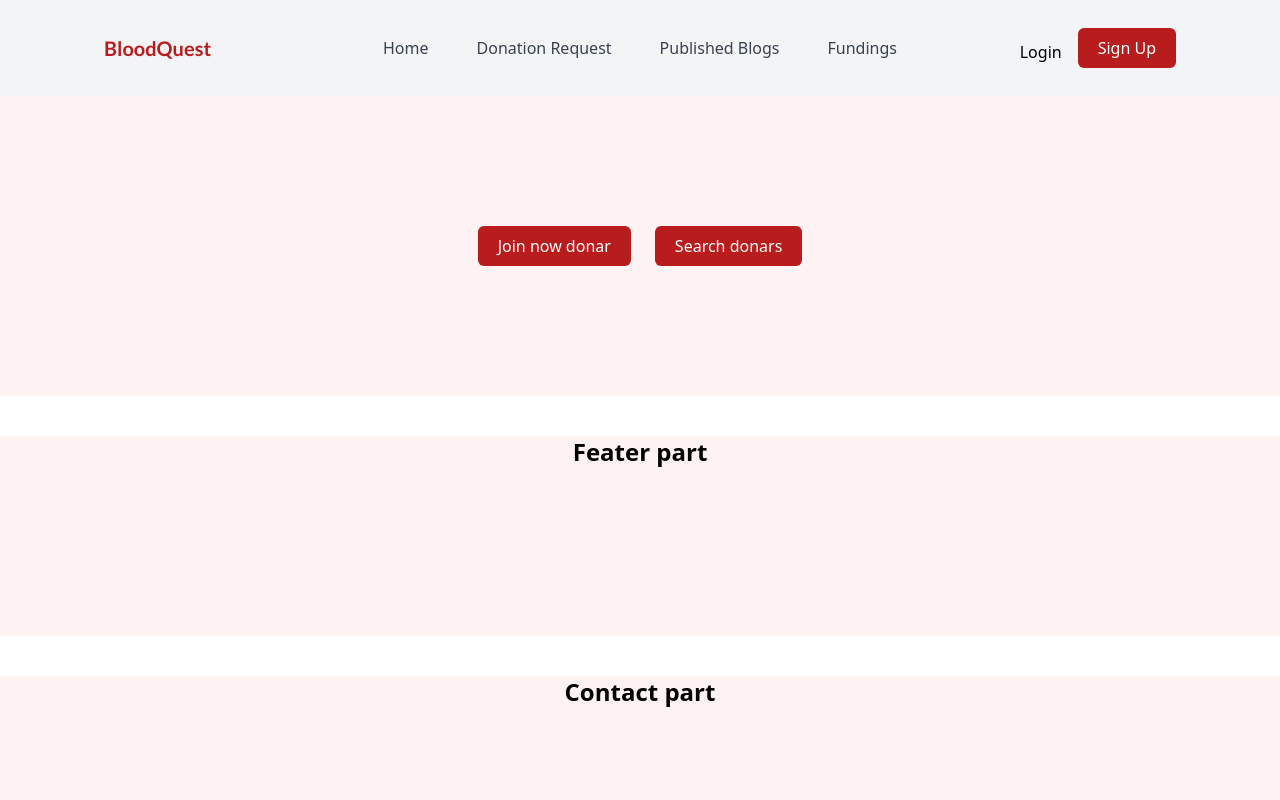
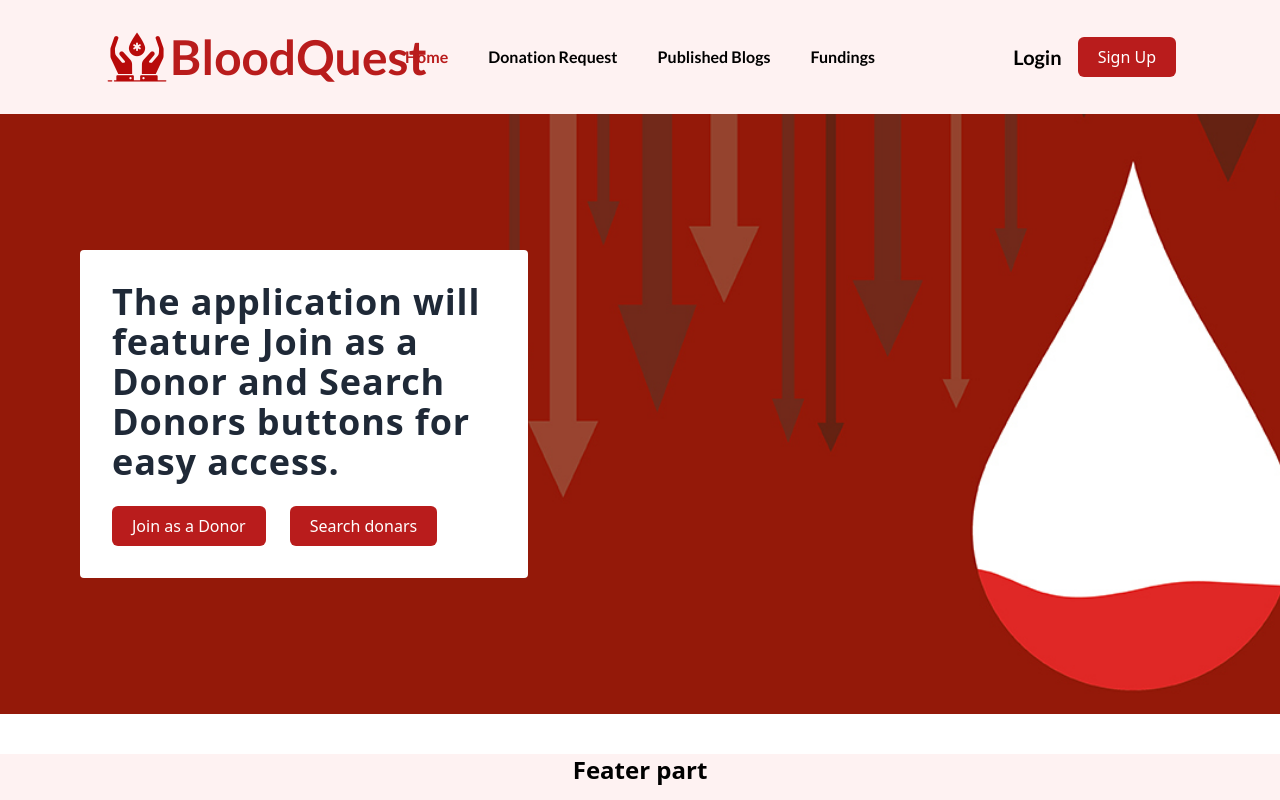
Before and after one commit to AlmasWD09/blood-quest-client-site, a React (Vite) app: page / in a window 1280 px wide. Shown: the top 800 px of the page. Built offline with nearby package versions, Linux system fonts and the light colour scheme; no server answers.

Commit message:
banner section cover image setup

```diff
--- a/src/components/shared/Button.jsx
+++ b/src/components/shared/Button.jsx
@@ -3,7 +3,7 @@ import PropTypes from 'prop-types';
 const Button = ({ text }) => {
     return (
         <div>
-            <button className="text-base font-semibold lg:mx-5 py-2 md:py-0 group relative w-max">
+            <button className="text-base font-semibold font-lato lg:mx-5 md:py-0 group relative w-max">
                 <span className='font-montserrat'>{text}</span>
                 <span className="absolute -bottom-1 left-0 w-0 transition-all h-0.5 bg-primary group-hover:w-full"></span>
             </button>
--- a/src/components/shared/navbar/Navbar.jsx
+++ b/src/components/shared/navbar/Navbar.jsx
@@ -6,44 +6,46 @@ import { Link, NavLink } from "react-router-dom";
 import Container from "../Container";
 import logo from "../../../assets/blood-logo.png"
 import useAuth from "../../../hooks/useAuth";
+import Button from "../Button";
 
 const Navbar = () => {
     const { user,logOut} = useAuth();
     const [isOpen, setIsOpen] = useState(false);
     return (
         <>
-            {/* <div className="bg-primaryGray"> */}
-            <div className="bg-gray-100">
+            <div  className="bg-primaryGray">
                 <Container>
-                    <div className="relative  flex justify-between items-center  px-6 py-6">
+                    <nav  className="relative flex justify-between items-center  px-6 py-6">
                         {/* navbar website name and logo */}
                         <div className="w-[20%]">
                             <div className="flex items-center">
-                                {/* <img src={logo} alt="" /> */}
-                                {/* <h1 className="text-5xl text-primary font-bold font-lato">Blood<span>Quest</span></h1> */}
-                                <h1 className="text-xl text-primary font-bold font-lato">Blood<span>Quest</span></h1>
+                                <img src={logo} alt="" />
+                                <h1 className="text-5xl text-primary font-bold font-lato">Blood<span>Quest</span></h1>
                             </div>
                         </div>
 
 
                         {/* navbar website menu items */}
-                        <div className=" w-[60%] lg:flex lg:justify-center lg:items-center hidden">
-                            <div>
-                                <NavLink to='/' className="px-3 py-2 mx-3 mt-2 text-gray-700 transition-colors duration-300 transform rounded-md lg:mt-0 dark:text-gray-200 hover:bg-gray-100 dark:hover:bg-gray-700">
-                                    Home
+                        <div className=" w-[60%] lg:flex lg:justify-center lg:items-center items-center hidden">
+                            <div className="flex items-center">
+                                <NavLink to='/' >
+                                   <Button text={" Home"} />
                                 </NavLink>
-                                <NavLink to='/donation-request' className="px-3 py-2 mx-3 mt-2 text-gray-700 transition-colors duration-300 transform rounded-md lg:mt-0 dark:text-gray-200 hover:bg-gray-100 dark:hover:bg-gray-700">
-                                    Donation Request
+                                <NavLink to='/donation-request' >
+                                <Button text={"Donation Request"} />
+
                                 </NavLink>
-                                <NavLink to='/published-blogs' className="px-3 py-2 mx-3 mt-2 text-gray-700 transition-colors duration-300 transform rounded-md lg:mt-0 dark:text-gray-200 hover:bg-gray-100 dark:hover:bg-gray-700">
-                                    Published Blogs
+                                <NavLink to='/published-blogs' >
+                                <Button text={"Published Blogs"} />
+
                                 </NavLink>
-                                <NavLink to='/fundings' className="px-3 py-2 mx-3 mt-2 text-gray-700 transition-colors duration-300 transform rounded-md lg:mt-0 dark:text-gray-200 hover:bg-gray-100 dark:hover:bg-gray-700">
-                                    Fundings
+                                <NavLink to='/fundings' >
+                                <Button text={"Fundings"} />
+
                                 </NavLink>
                                 {
-                                    user && <NavLink to='/dashboard' className="px-3 py-2 mx-3 mt-2 text-gray-700 transition-colors duration-300 transform rounded-md lg:mt-0 dark:text-gray-200 hover:bg-gray-100 dark:hover:bg-gray-700">
-                                        Dashboard
+                                    user && <NavLink to='/dashboard' >
+                                        <Button text={"Dashboard"} />
                                     </NavLink>
                                 }
                             </div>
@@ -52,7 +54,7 @@ const Navbar = () => {
                         <div className=" w-[20%] lg:flex lg:justify-end hidden">
                             <div className="flex items-center gap-4">
                                 <Link to='/login'>
-                                    <button className=" py-2 mt-2">Login</button>
+                                    <button className="text-xl font-semibold font-lato py-2">Login</button>
                                 </Link>
                                 {
                                     user ? <div>user aca
@@ -117,7 +119,7 @@ const Navbar = () => {
                                 </div>
                             </div>
                         </div>
-                    </div>
+                    </nav>
                 </Container>
             </div>
         </>
--- a/src/components/shared/sidebar/Sidebar.jsx
+++ b/src/components/shared/sidebar/Sidebar.jsx
@@ -3,7 +3,7 @@ import { NavLink, } from "react-router-dom";
 
 
 const Sidebar = () => {
-   const role = 'donor'
+   const role = 'admin'
     return (
         <>
         <div className="bg-gray-100 w-[200px] h-screen px-4">
--- a/src/index.css
+++ b/src/index.css
@@ -4,3 +4,9 @@
 @tailwind base;
 @tailwind components;
 @tailwind utilities;
+
+/* navbar menu */
+nav a.active {
+    color: #b91c1c;
+    font-weight:900;
+  }
--- a/src/pages/dashboard/admin/allUsers/AllUserRow.jsx
+++ b/src/pages/dashboard/admin/allUsers/AllUserRow.jsx
@@ -1,11 +1,10 @@
 import PropTypes from 'prop-types';
-import { useState } from 'react';
 import useAxiosSecure from '../../../../hooks/useAxiosSecure';
 
 const AllUserRow = ({ singleUser,refetch}) => {
-
     const axiosSecure = useAxiosSecure();
     const { image, email, name, role, status, } = singleUser || {};
+
 
     return (
         <>
--- a/src/pages/dashboard/admin/allUsers/AllUsers.jsx
+++ b/src/pages/dashboard/admin/allUsers/AllUsers.jsx
@@ -23,10 +23,10 @@ const AllUsers = () => {
         <div>
               <div className="text-center mt-10">
                 <h1 className="text-5xl font-semibold text-green-500">All Users</h1>
-                <div className="flex justify-center gap-4 pt-8">
+                {/* <div className="flex justify-center gap-4 pt-8">
                     <button className="bg-gray-200 px-6 py-1 rounded">active</button>
                     <button className="bg-gray-200 px-6 py-1 rounded">blocked</button>
-                </div>
+                </div> */}
             </div>
             {/* donation request table */}
             <div className='py-8'>
--- a/src/pages/home/banner/Banner.jsx
+++ b/src/pages/home/banner/Banner.jsx
@@ -1,4 +1,5 @@
 import { useNavigate } from "react-router-dom";
+import Container from "../../../components/shared/Container";
 
 
 const Banner = () => {
@@ -13,16 +14,22 @@ const Banner = () => {
         navigate('/search-page')
     }
     return (
-        <div className="bg-primaryGray h-[300px] flex justify-center items-center">
-            <div className="flex justify-center items-center gap-6">
+        <div className="h-[300px] md:h-[600px] bg-hero-bg bg-cover bg-center w-full flex items-center">
+           <Container>
+           <div className="max-w-[40%] bg-white rounded p-8 space-y-6">
+                <p className="text-3xl font-semibold tracking-wide text-gray-800 dark:text-white lg:text-4xl">The application will feature
+                Join as a Donor and Search Donors buttons for easy access.</p>
+                <div className="flex gap-6">
                 <button
                 onClick={handleClickDonar}
-                className=" px-5 py-2.5 leading-5 text-white transition-colors duration-300 transform bg-primary rounded-md hover:bg-gray-600 focus:outline-none focus:bg-gray-600">Join now donar</button>
+                className=" px-5 py-2.5 leading-5 text-white transition-colors duration-300 transform bg-primary rounded-md hover:bg-gray-600 focus:outline-none focus:bg-gray-600">Join as a Donor</button>
 
                 <button
                 onClick={handleDonars}
                 className=" px-5 py-2.5 leading-5 text-white transition-colors duration-300 transform bg-primary rounded-md hover:bg-gray-600 focus:outline-none focus:bg-gray-600">Search donars</button>
+                </div>
             </div>
+           </Container>
         </div>
     );
 };
--- a/src/pages/login/Login.jsx
+++ b/src/pages/login/Login.jsx
@@ -102,7 +102,7 @@ navigate(-1)
                         </form>
                         <div
                         onClick={handleBack}
-                        className="hidden absolute -top-6 -right-4 bg-red-300 border-4 border-white  p-4 rounded-full hover:cursor-pointer">
+                        className="absolute -top-6 -right-4 bg-red-300 border-4 border-white  p-4 rounded-full hover:cursor-pointer">
                             <TfiClose className="text-sm font-bold "/>
                         </div>
                     </div>
--- a/tailwind.config.js
+++ b/tailwind.config.js
@@ -18,6 +18,9 @@ export default {
       fontFamily: {
         'lato': "'Lato', 'sans-serif'",
       },
+      backgroundImage: {
+        'hero-bg': "url('/Public/banner.jpg')",
+      }
     },
   },
   plugins: [],
```
Also changed, not shown: src/pages/signup/SignUp.jsx (+1 -8 lines), public/banner.jpg (added).
